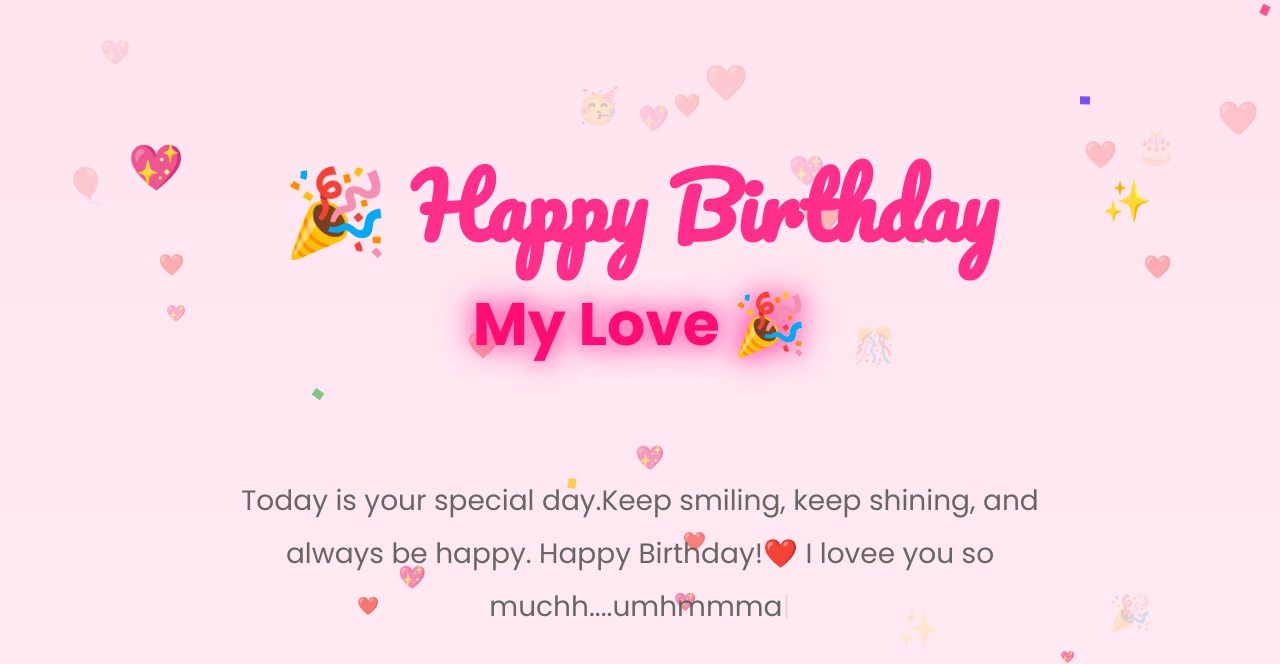
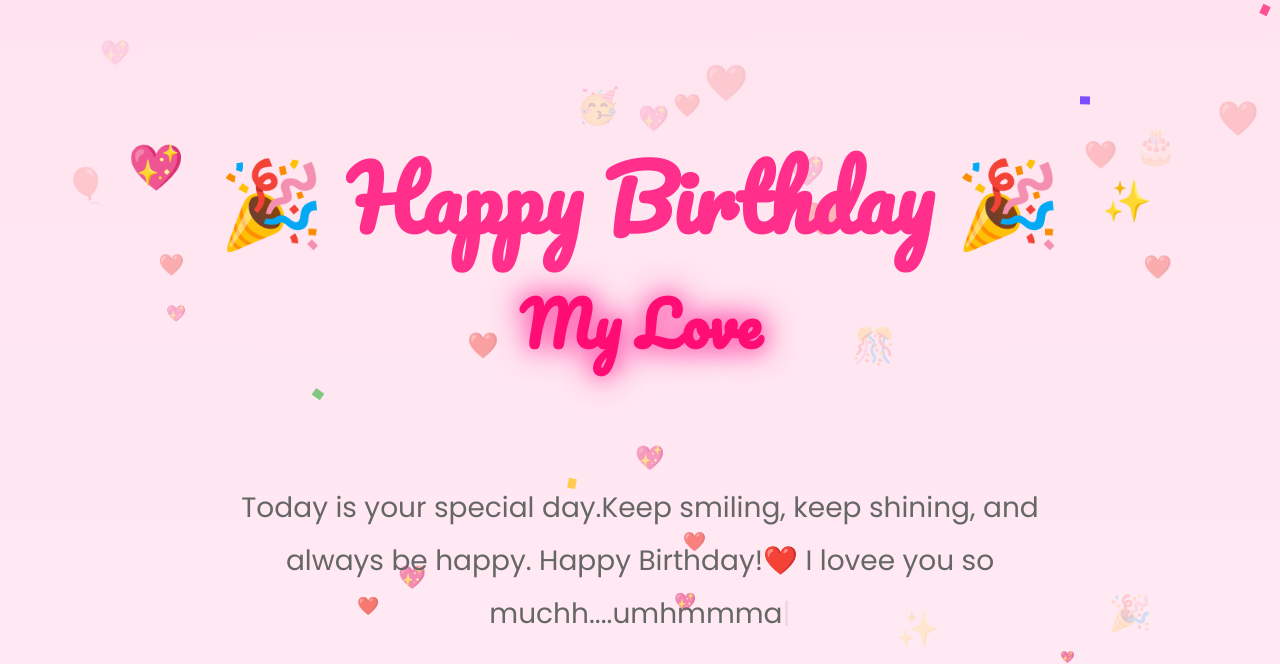
Before and after one commit to reenajargha/HBD, a Django app: page /birthday/ in a window 1280 px wide. Shown: the top 664 px of the page. Run offline with Django 5.2, Linux system fonts and the light colour scheme.

Commit message:
Happy emoji

```diff
--- a/suprise/static/suprise/css/birthday.css
+++ b/suprise/static/suprise/css/birthday.css
@@ -82,6 +82,7 @@ body{
 }
 
 .love-heading{
+    font-family:'Pacifico',cursive;
 
     font-size:60px;
 
--- a/suprise/templates/suprise/birthday.html
+++ b/suprise/templates/suprise/birthday.html
@@ -48,10 +48,11 @@
 <span class="fade">🎉</span>
 <span class="fade">Happy</span>
 <span class="fade">Birthday</span>
+<span class="fade">🎉</span>
 </h1>
 
 <h2 class="love-heading">
-My Love 🎉
+My Love
 </h2>
 <div class="typing-message">
     <p id="typing"></p>
--- a/suprise/templates/suprise/index.html
+++ b/suprise/templates/suprise/index.html
@@ -25,8 +25,7 @@
 
 
 <h1>Tap The Gift</h1>
-
-<p>I made something especially for you.</p>
+<p>I made something especially for you hahaha</p>
 
 <div id="gift">
 
```
